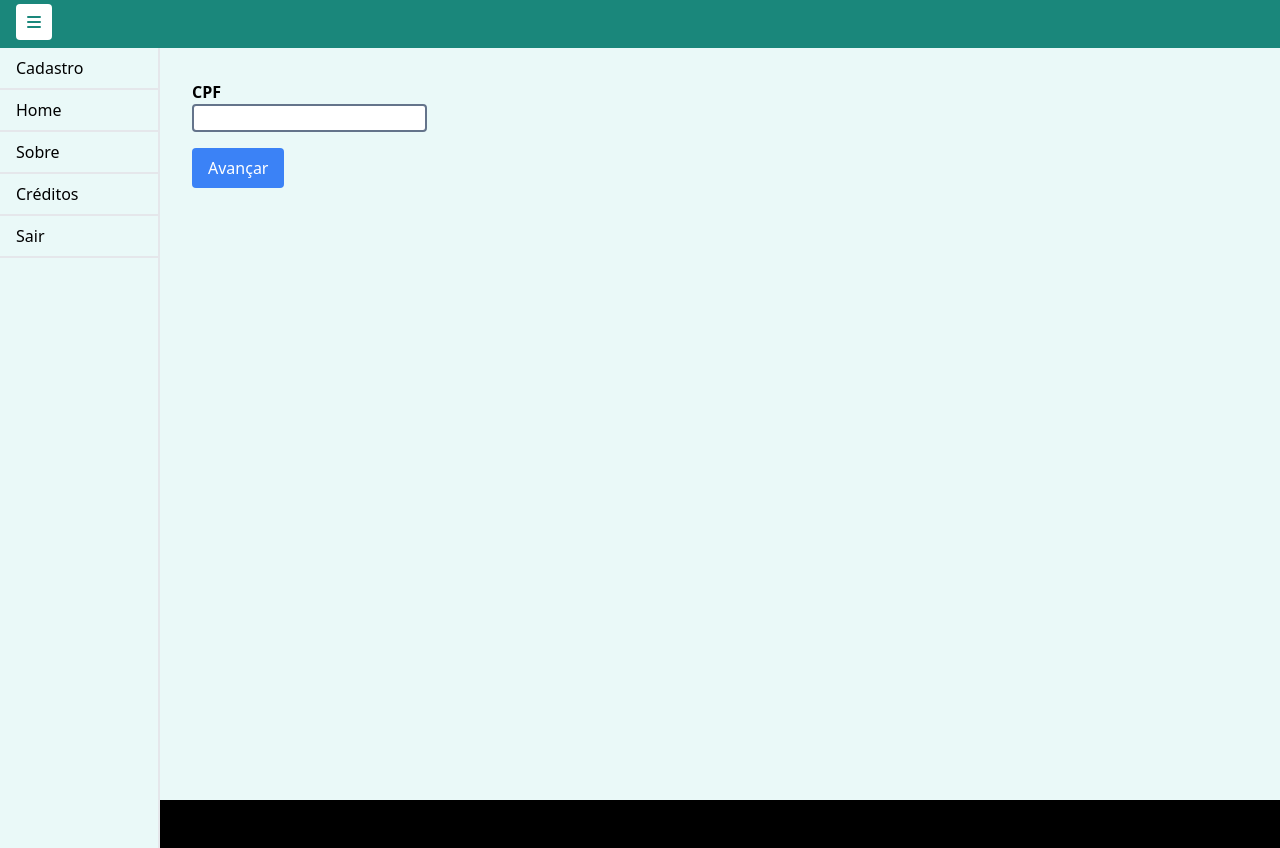
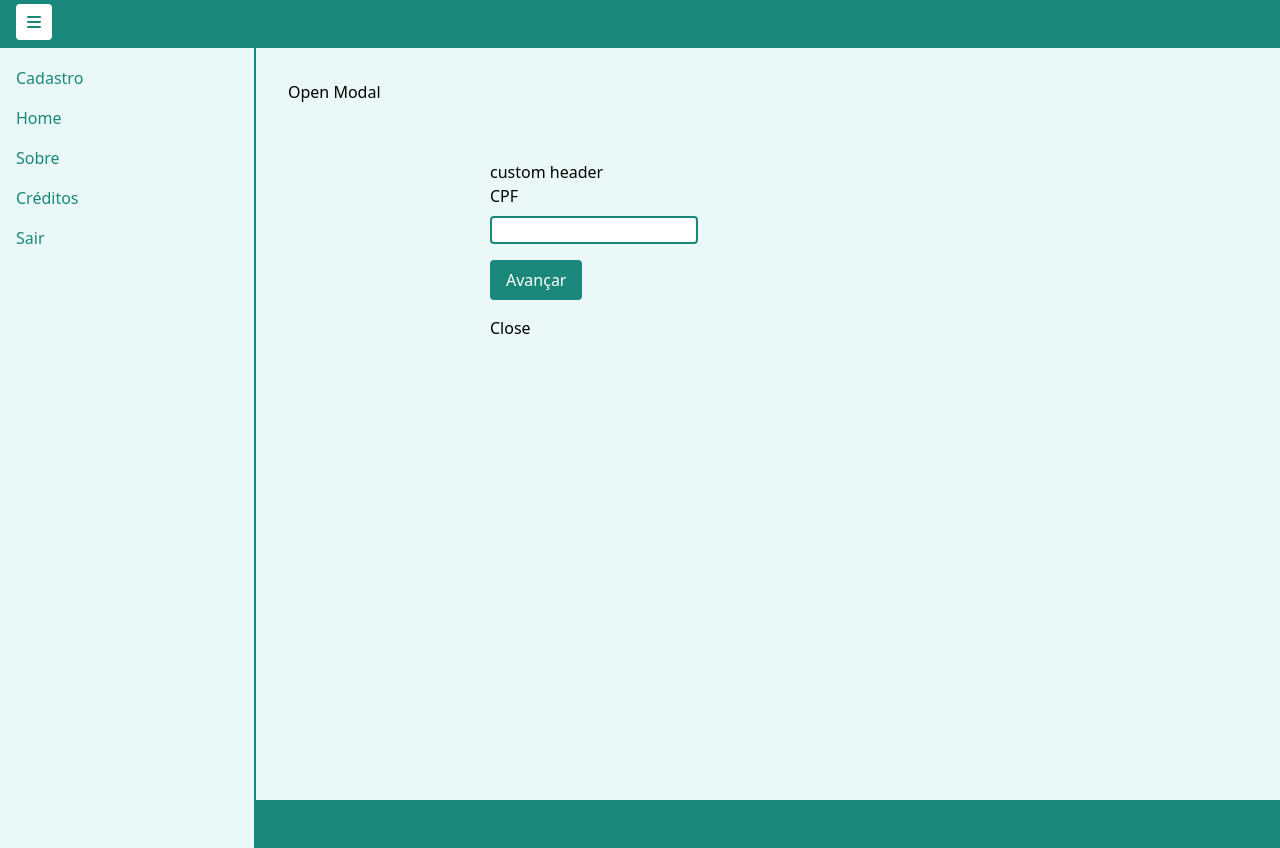
Before and after one commit to vandersonos/selflearning, a Vue app: page /cadastro in a window 1280 px wide. Both pictures are taken after a click on the button 34 px from the left and 22 px from the top of the page. Built offline with nearby package versions, Linux system fonts and the light colour scheme.

Commit message:
ajustes no layout base e inicio comp modal

```diff
--- a/src/App.vue
+++ b/src/App.vue
@@ -47,7 +47,7 @@ export default defineComponent({
 :root{
   --bg-primary: #1a877b!important;
   --bg-secondary: #eaf9f8;
-  --bg-contrast: rgb(44, 148, 70);
+  --bg-contrast: #45b4a7;
 }
 .bg-primary{
   background-color: var(--bg-primary);
@@ -57,7 +57,7 @@ export default defineComponent({
 }
 .bg-contrast:hover{
   background-color: var(--bg-contrast);
-  color: white;
+  color: white!important;
 }
 .text-color{
   color:var(--bg-primary);
--- a/src/components/FooterApp.vue
+++ b/src/components/FooterApp.vue
@@ -1,5 +1,5 @@
 <template>
-    <footer class="h-12 w-full bg-black absolute  bottom-0 left-0 z-20">
+    <footer class="h-12 w-full absolute  bottom-0 left-0 z-20">
         desenvs tec.
     </footer>
 </template>
@@ -10,3 +10,8 @@ export default defineComponent({
   name: "FooterContainer"
 });
 </script>
+<style scoped>
+footer{
+    background-color: var(--bg-primary);
+}
+</style>
--- a/src/components/FormCadastro.vue
+++ /dev/null
@@ -1,17 +0,0 @@
-<script setup lang="ts">
-import Input from "@/components/Formulario/Input.vue";
-import Button from "@/components/Formulario/Button.vue";
-import MenuItem from "./MenuItem.vue";
-</script>
-
-<template>
- <form >
-    <Input label="CPF" value="" />
-    <div class="py-4">
-        <Button value="Avançar" />
-    </div>
- </form>
-</template>
-<style scoped>
-
-</style>
--- a/src/components/Formulario/Button.vue
+++ b/src/components/Formulario/Button.vue
@@ -1,12 +1,25 @@
 <template>
-    <button class="px-4 py-2 bg-blue-500 rounded text-white  mr-2 ">{{value}}</button>
+    <button :class="classes">{{value}}</button>
 </template>
 <script lang="ts">
 import { defineComponent } from "vue";
 
 export default defineComponent({
   name: "FormButton",
-  props: ["value"]
+  props: ["value", "type"],
+  computed:{
+    classes(): string {
+      let classes = "px-4 py-2 rounded text-white mr-2"
+      switch(this.type){
+        case 'primary':
+          return classes+' bg-primary'
+        case 'secundary':
+          return classes + 'bg-secundary'
+        default:
+          return classes + 'bg-contrast'
+      }
+    }
+  }
 });
 </script>
 
--- a/src/components/Formulario/Input.vue
+++ b/src/components/Formulario/Input.vue
@@ -1,7 +1,7 @@
 <template>
     <div>
-        <label for="cpf">CPF</label>
-        <input id='cpf' name='cpf' value='' class='border-slate-500 rounded border-2' />
+        <label for="cpf" class="mb-2">CPF</label>
+        <input id='cpf' name='cpf' value='' class='rounded border-2 w-52' />
     </div>
 </template>
 <script lang="ts">
@@ -16,11 +16,13 @@ export default defineComponent({
 <style scoped>
 label{
     display: block;
-    font-weight:bold;
+
 }
 input{
-
-
-
+   border-color: var(--bg-primary);
+}
+input:focus{
+    outline: 0;
+    box-shadow: 0 0 0 0.25rem var(--bg-contrast);
 }
 </style>
--- a/src/components/MainContainer.vue
+++ b/src/components/MainContainer.vue
@@ -19,7 +19,7 @@ export default defineComponent({
   computed:{
       classe():string{
         if(this.menuAberto){
-            return 'ml-40 h-screen'
+            return 'ml-64 h-screen'
         }else{
             return 'h-screen'
         }
--- a/src/components/Menu.vue
+++ b/src/components/Menu.vue
@@ -28,8 +28,8 @@ export default defineComponent({
     classes():string {
         console.log('classes', this.aberto)
         if(this.aberto){
-            return 'z-10 absolute top-12 h-screen left-0 w-40 border-solid border-r-2 border-gray-200 bg-secondary'
-        }else{
+            return 'z-10 absolute top-12 h-screen left-0 w-64 border-solid border-r-2 menu bg-secondary'
+        } else {
             return 'hidden'
         }
     }
@@ -39,11 +39,13 @@ export default defineComponent({
 
 <template>
     <div :class="classes">
-        <ul class="">
+        <ul class="mt-2.5">
             <MenuItem v-for="(m, index) in menus" :modelo="m" :key="index" />
         </ul>
     </div>
 </template>
 <style scoped>
-
+.menu{
+    border-right-color: var(--bg-primary);
+}
 </style>
--- a/src/components/MenuItem.vue
+++ b/src/components/MenuItem.vue
@@ -1,5 +1,5 @@
 <template>
-  <li class="py-2 px-4 border-solid border-b-2 border-gray-200  bg-contrast">
+  <li class="py-2 px-4 border-solid  bg-contrast menu-item">
     <RouterLink :to="url">{{text}}</RouterLink>
   </li>
 </template>
@@ -23,4 +23,9 @@ export default defineComponent({
 });
 </script>
 
-<style scoped></style>
+<style scoped>
+.menu-item{
+  color: var(--bg-primary);
+  font-weight: 300;
+}
+</style>
--- /dev/null
+++ b/src/components/Modal.vue
@@ -0,0 +1,29 @@
+<script>
+export default {
+  data() {
+    return {
+      open: true
+    }
+  }
+}
+</script>
+
+<template>
+  <button @click="open = true">Open Modal</button>
+
+  <div v-if="open" class="modal">
+    <p><slot /></p>
+    <button @click="open = false">Close</button>
+  </div>
+</template>
+
+<style scoped>
+.modal {
+  position: fixed;
+  z-index: 999;
+  top: 20%;
+  left: 50%;
+  width: 300px;
+  margin-left: -150px;
+}
+</style>
--- a/src/views/Cadastro.vue
+++ b/src/views/Cadastro.vue
@@ -1,9 +1,21 @@
 <script setup lang="ts">
-import Formulario from "@/components/FormCadastro.vue";
+import Input from "@/components/Formulario/Input.vue";
+import Button from "@/components/Formulario/Button.vue";
+import Modal from "@/components/Modal.vue";
 </script>
 
 <template>
 
-    <Formulario />
+        <Modal open="false">
+            <h3 slot="header">custom header</h3>
+            <slot name="body">
+                <Input label="CPF" value="" />
+                <div class="py-4">
+                    <Button value="Avançar" type="primary" />
+                </div>
+            </slot>
+      </Modal>
+</template>
+<style scoped>
 
-</template>
+</style>
```
